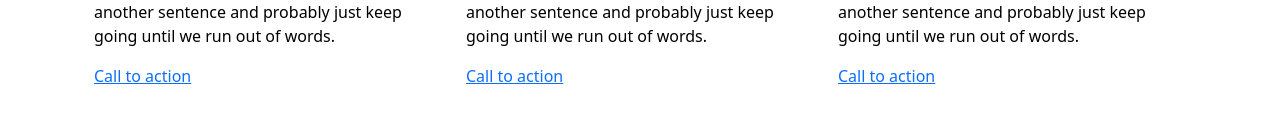
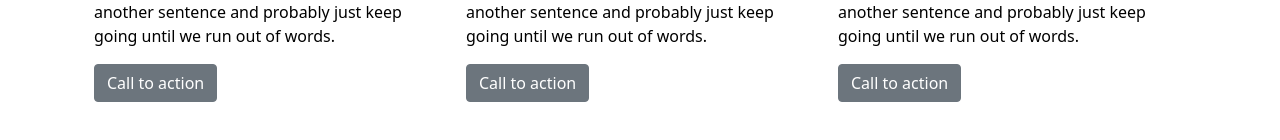
Before and after one commit to endoresur/ToDoList, a React (Create React App) app in the folder frontend/: page /main in a window 1280 px wide. Shown: the part 884-1024 px from the top of the page. Built offline with nearby package versions, Linux system fonts and the light colour scheme; the HTML template or start-up script is replaced by a standard one.

Commit message:
Remove a links

```diff
--- a/frontend/src/pages/Main.jsx
+++ b/frontend/src/pages/Main.jsx
@@ -1,4 +1,5 @@
 import React from 'react';
+import {Button} from "reactstrap";
 
 const Main = () => {
     return (
@@ -29,25 +30,19 @@ const Main = () => {
                         <h2>Featured title</h2>
                         <p>Paragraph of text beneath the heading to explain the heading. We'll add onto it with another
                             sentence and probably just keep going until we run out of words.</p>
-                        <a href="#" className="icon-link">
-                            Call to action
-                        </a>
+                        <Button>Call to action</Button>
                     </div>
                     <div className="feature col">
                         <h2>Featured title</h2>
                         <p>Paragraph of text beneath the heading to explain the heading. We'll add onto it with another
                             sentence and probably just keep going until we run out of words.</p>
-                        <a href="#" className="icon-link">
-                            Call to action
-                        </a>
+                        <Button>Call to action</Button>
                     </div>
                     <div className="feature col">
                         <h2>Featured title</h2>
                         <p>Paragraph of text beneath the heading to explain the heading. We'll add onto it with another
                             sentence and probably just keep going until we run out of words.</p>
-                        <a href="#" className="icon-link">
-                            Call to action
-                        </a>
+                        <Button>Call to action</Button>
                     </div>
                 </div>
             </div>
```
